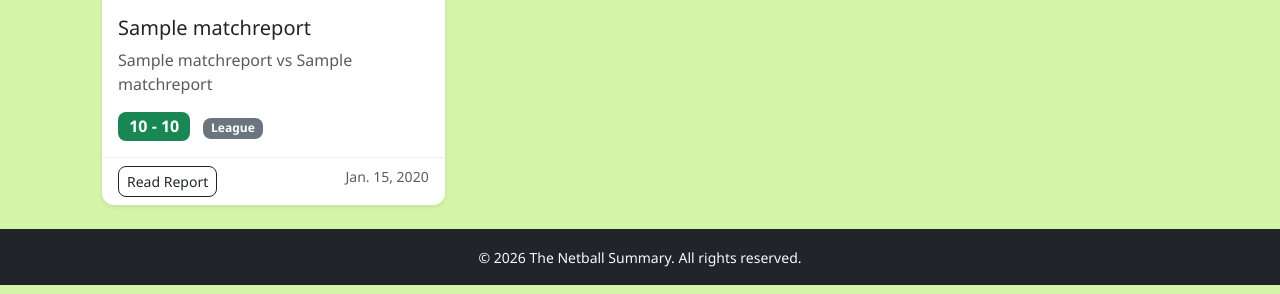
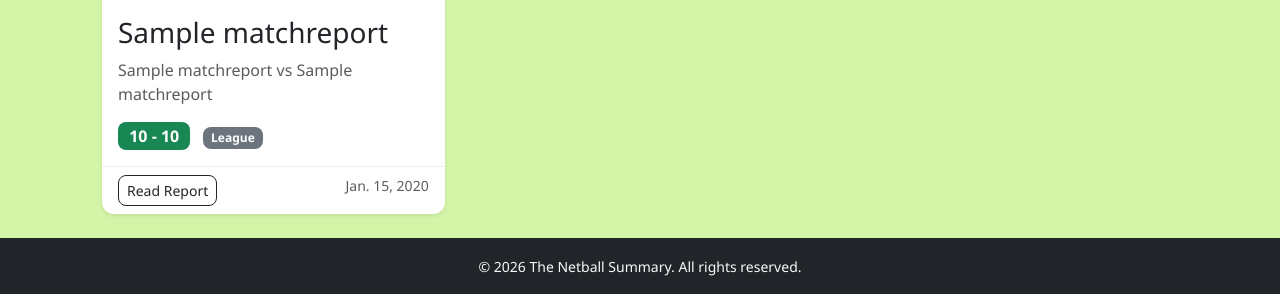
Before and after one commit to YemsAla/the_netball_summary, a Django app: page / in a window 1280 px wide. Shown: the part 713-1007 px from the top of the page. Run offline with Django 4.2, Linux system fonts and the light colour scheme; tables that the repository leaves empty hold one stand-in row (values such as "Sample post"); parts of the project's set-up code (start-up, migrations or seed data) failed here and were passed over.

Commit message:
Fix heading hierarchy for HTML validation

```diff
--- a/match_reports/templates/match_reports/home.html
+++ b/match_reports/templates/match_reports/home.html
@@ -35,7 +35,7 @@
                         <img src="{{ report.image.url }}" class="card-img-top" alt="{{ report.title }}" style="height: 200px; object-fit: cover;">
                     {% endif %}
                     <div class="card-body">
-                        <h5 class="card-title">{{ report.title }}</h5>
+                        <h3 class="card-title">{{ report.title }}</h3>
                         <p class="card-text text-muted">{{ report.team_name }} vs {{ report.opponent_name }}</p>
                         <p class="card-text">
                             <span class="badge bg-success fs-6">{{ report.team_score }} - {{ report.opponent_score }}</span>
--- a/match_reports/templates/match_reports/report_list.html
+++ b/match_reports/templates/match_reports/report_list.html
@@ -56,9 +56,9 @@
 
             <div class="col p-3">
                 <div class="d-flex justify-content-between align-items-start">
-                    <h5 class="mb-1">
+                    <h3 class="mb-1">
                         <a href="{% url 'report_detail' report.pk %}" class="text-decoration-none text-dark fw-bold">{{ report.title }}</a>
-                    </h5>
+                    </h3>
                     <span class="badge bg-secondary ms-2">{{ report.get_match_type_display }}</span>
                 </div>
 
```
